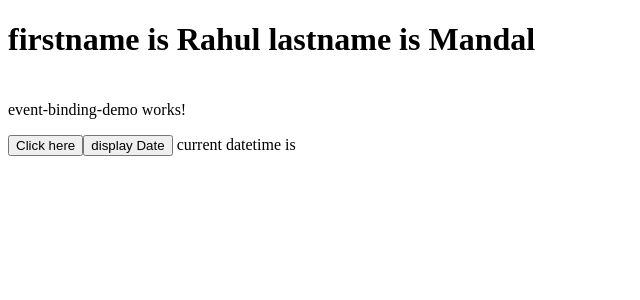
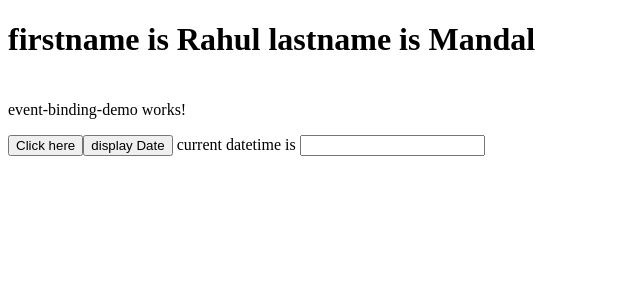
Before and after one commit to SE-rahulmandal18/Angular, an Angular app in the folder Angular/my-app/: page / in a window 1280 px wide. Shown: the top 300 px of the page, without its empty margins (0-640 px from the left). Built offline with nearby package versions, Linux system fonts and the light colour scheme.

Commit message:
bindings

```diff
--- a/Angular/my-app/src/app/event-binding-demo/event-binding-demo.component.html
+++ b/Angular/my-app/src/app/event-binding-demo/event-binding-demo.component.html
@@ -5,3 +5,5 @@
 <input type="button" value="display Date" (click)="displayDate()">
 
 <span> current datetime is {{dt}}</span>
+
+<input type="text" (keydown)="handleEvent($event)">
--- a/Angular/my-app/src/app/event-binding-demo/event-binding-demo.component.ts
+++ b/Angular/my-app/src/app/event-binding-demo/event-binding-demo.component.ts
@@ -19,4 +19,9 @@ export class EventBindingDemoComponent {
     this.dt=new Date().toString();
   }
 
+  handleEvent(arg:any)
+  {
+    console.log(arg);
+  }
+
 }
```
Also changed, not shown: 1 other file (tests, documents, lock files or other folders).
